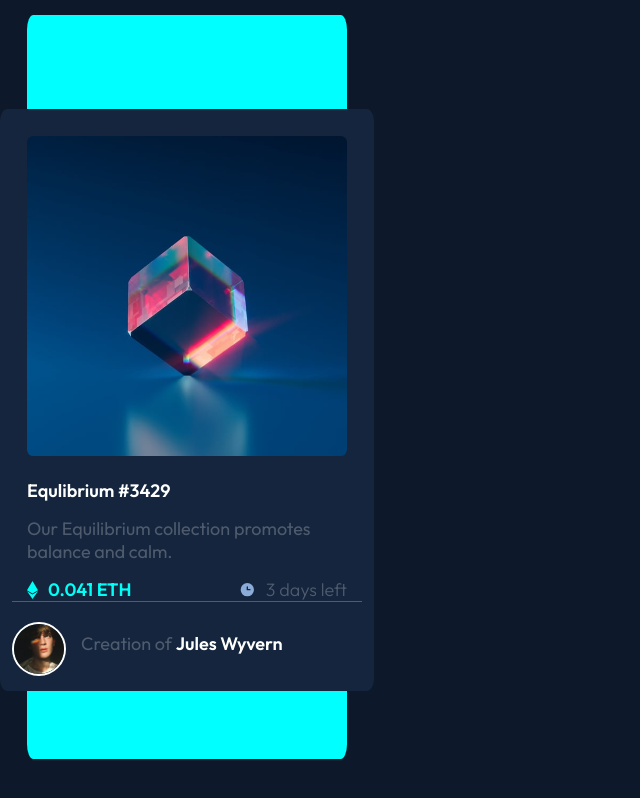
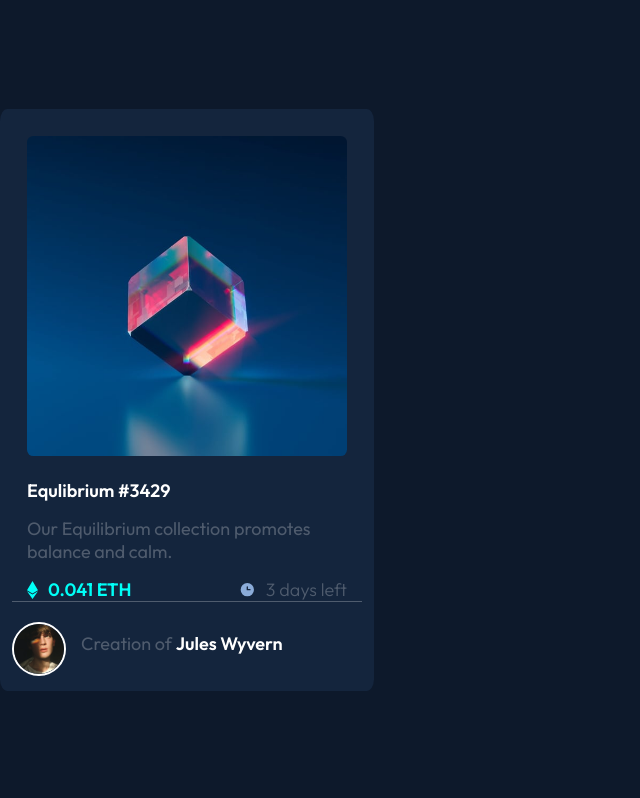
Before and after one commit to nischhal-hub/frontendmentornftchallenge, a plain HTML site: page index.html in a window 1280 px wide. Shown: the whole page, without its empty margins (0-640 px from the left). Drawn offline with Linux system fonts and the light colour scheme.

Commit message:
Update style.css

```diff
--- a/style.css
+++ b/style.css
@@ -30,7 +30,7 @@ body {
   border-radius: 2%;
 }
 
- .container .eyehover{
+/*  --!.container .eyehover{
     position: absolute;
     width: 32rem;
    height:93%;
@@ -41,7 +41,7 @@ body {
    border-radius: 2%;
 
 }
-.container .eyehover:hover{z-index:2;}
+.container .eyehover:hover{z-index:2;} */
 
 .container h2 {
   color: hsl(0, 0%, 100%);
```
